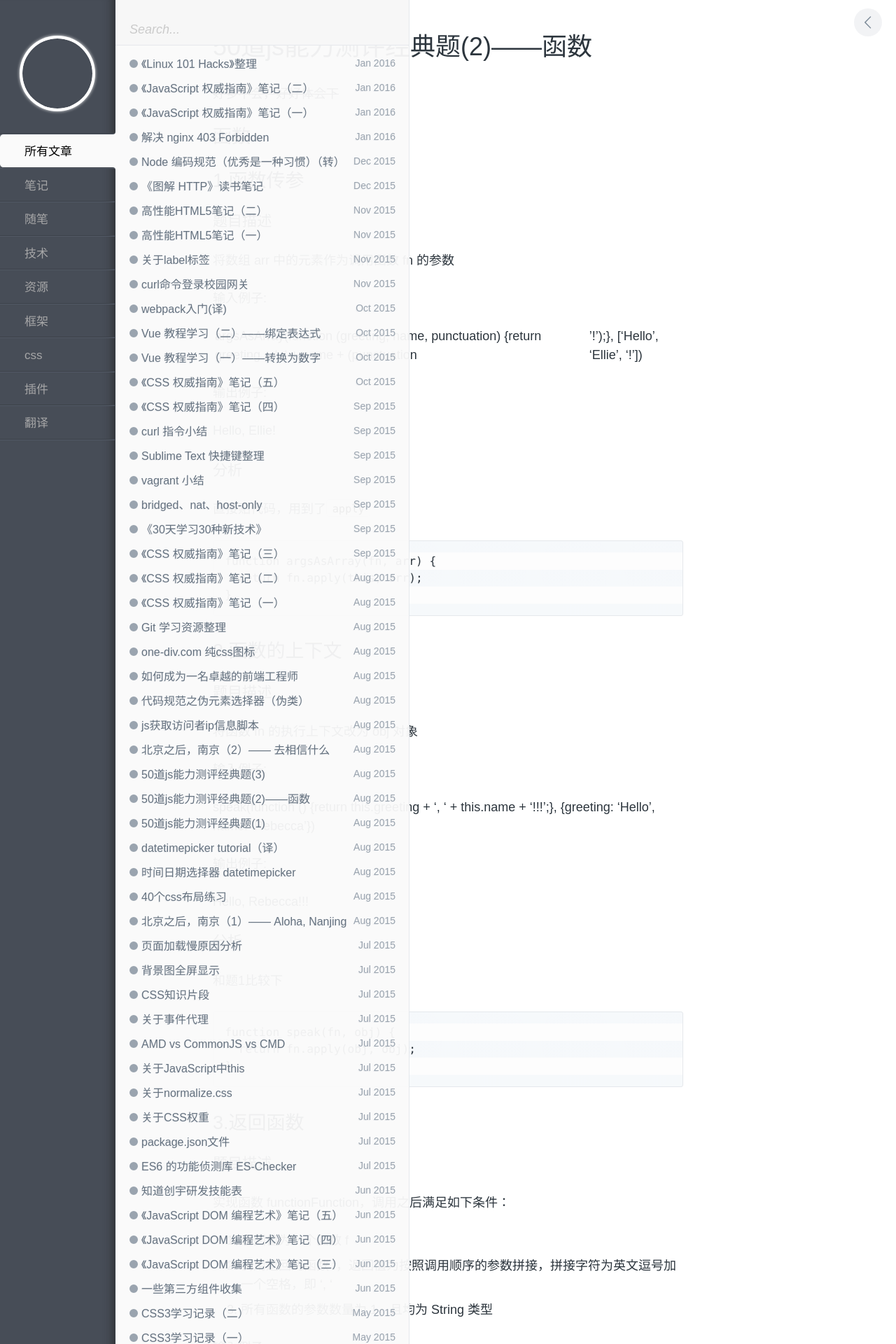
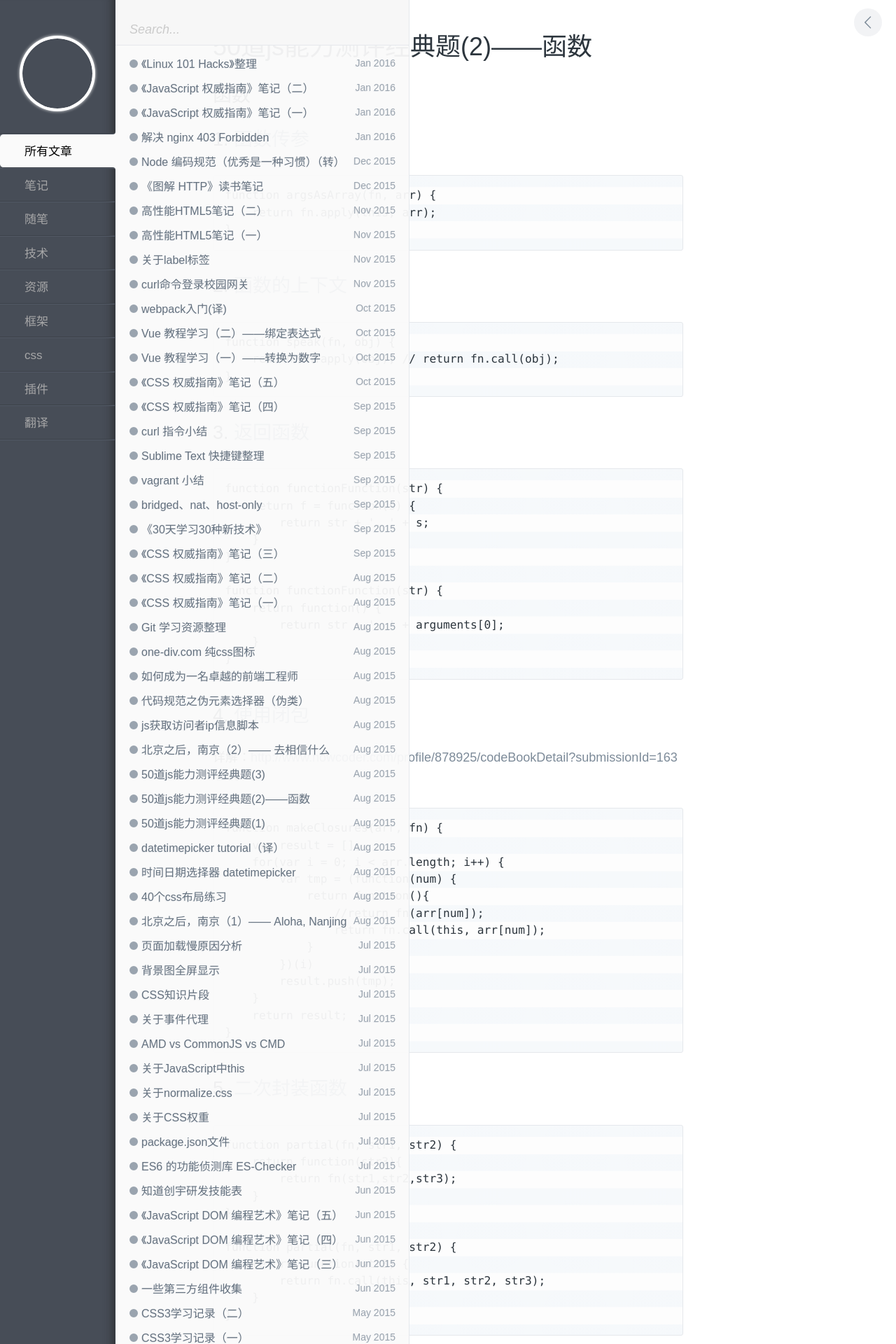
Before and after one commit to byr-gdp/byr-gdp.github.io, a Jekyll site: the page built from _posts/tech/2015-08-12-50-problem-js-assessment-1.md, in a window 1280 px wide. Shown: the top 1920 px of the page at 70% size. Built offline with Jekyll 4.4.1, drawn with Linux system fonts in a browser that asks for light colours; comment, search, counter and statistics services are not loaded; some of the changed text lies outside the part shown.

Commit message:
review function part

```diff
--- a/_posts/tech/2015-08-12-50-problem-js-assessment-1.md
+++ b/_posts/tech/2015-08-12-50-problem-js-assessment-1.md
@@ -7,260 +7,126 @@ description: 50道js能力测评经典题
 
 ---
 
-<del>好多不会，好好体会下</del>
+
 
 # 函数
 
-## 1.函数传参
-
-### 题目描述
-
-将数组 arr 中的元素作为调用函数 fn 的参数
-
-#### 输入例子:
-
-argsAsArray(function (greeting, name, punctuation) {return greeting + ', ' + name + (punctuation || '!');}, ['Hello', 'Ellie', '!'])
-
-#### 输出例子:
-
-Hello, Ellie!
-
-### 分析
-
-直接贴代码，用到了`apply`
+## 1. [函数传参](http://www.nowcoder.com/practice/80365a2685144559817e3d5e0c27f3a8?rp=2&ru=/ta/js-assessment&qru=/ta/js-assessment/question-ranking)
 
 	function argsAsArray(fn, arr) {
-	  return fn.apply(this, arr);
+		return fn.apply(this, arr);
 	}
 
-## 2.函数的上下文
-
-### 题目描述
-
-将函数 fn 的执行上下文改为 obj 对象
-
-#### 输入例子:
-
-speak(function () {return this.greeting + ', ' + this.name + '!!!';}, {greeting: 'Hello', name: 'Rebecca'})
-
-#### 输出例子:
-
-Hello, Rebecca!!!
-
-### 分析
-
-和题1比较下
+## 2. [函数的上下文](http://www.nowcoder.com/practice/5e97b94794bd438f893137b2d3b28a6a?rp=2&ru=/ta/js-assessment&qru=/ta/js-assessment/question-ranking)
 
 	function speak(fn, obj) {
-	  return fn.apply(obj, obj);
+		return fn.apply(obj); // return fn.call(obj);
 	}
 
-## 3.返回函数
-
-### 题目描述
-
-实现函数 functionFunction，调用之后满足如下条件：
-
-1. 返回值为一个函数 f
-2. 调用返回的函数 f，返回值为按照调用顺序的参数拼接，拼接字符为英文逗号加一个空格，即 ', '
-3. 所有函数的参数数量为 1，且均为 String 类型
-
-#### 输入例子:
-
-functionFunction('Hello')('world')
-
-#### 输出例子:
-
-Hello, world
-
-### 代码
+## 3. [返回函数](http://www.nowcoder.com/practice/1f9fd23cdfd14675ab10207191e1d035?rp=2&ru=/ta/js-assessment&qru=/ta/js-assessment/question-ranking)
 
 	function functionFunction(str) {
-	  return f = function(s) {
-        return str + ', ' + s;
-      }
+		return f = function(s) {
+    		return str + ', ' + s;
+    	}
 	}
 
-## 4.使用闭包
+	function functionFunction(str) {
+		return function() {
+    		return str + ', ' + arguments[0];
+    	}
+	}
 
-### 题目描述
+## 4. [使用闭包](http://www.nowcoder.com/practice/578026cd24e3446bbf27fe565473dc26?rp=2&ru=/ta/js-assessment&qru=/ta/js-assessment/question-ranking)
 
-实现函数 makeClosures，调用之后满足如下条件：
-
-1. 返回一个函数数组 result，长度与 arr 相同
-2. 运行 result 中第 i 个函数，即 result[i]()，结果与 fn(arr[i]) 相同
-
-#### 输入例子:
-
-var arr = [1, 2, 3]; var square = function (x) { return x * x; }; var funcs = makeClosures(arr, square); funcs[1]();
-
-**输出例子:**
-
-4
-
-### 分析
+详解：<http://www.nowcoder.com/profile/878925/codeBookDetail?submissionId=1634608>
 
 	function makeClosures(arr, fn) {
-      var result=[];
-      for(var i=0;i<arr.length;i++){
-        result[i]=function(k){
-          return function(){
-            return fn(arr[k]);
-          };
-        }(i)
-      }
-      return result;
+		var result = [];
+    	for(var i = 0; i < arr.length; i++) {
+        	var tmp = (function(num) {
+        		return function(){
+                	//return fn(arr[num]);
+                	return fn.call(this, arr[num]);
+            	}
+       		})(i)
+    		result.push(tmp);
+    	}
+    	return result;
+	}
+
+
+
+## 5. [二次封装函数](http://www.nowcoder.com/practice/fb2d46b99947455a897f2e9fe2268355?rp=2&ru=/ta/js-assessment&qru=/ta/js-assessment/question-ranking)
+
+	function partial(fn, str1, str2) {
+    	return function(str3){
+    		return fn(str1,str2,str3);
+    	}
+	}
+
+	function partial(fn, str1, str2) {
+		return function(str3) {
+        	return fn.call(this, str1, str2, str3);
+    	}
+	}
+
+## 6. [使用 arguments](http://www.nowcoder.com/practice/df84fa320cbe49d3b4a17516974b1136?rp=2&ru=/ta/js-assessment&qru=/ta/js-assessment/question-ranking)
+
+	function useArguments() {
+		var sum = 0;
+    	for(var i=0; i<arguments.length; i++) {
+        	sum += arguments[i];
+      	}
+    	return sum;
     }
 
-## 5.二次封装函数
+## 7. [使用 apply 调用函数](http://www.nowcoder.com/practice/d47b482e7148497582c7a995df51f393?rp=2&ru=/ta/js-assessment&qru=/ta/js-assessment/question-ranking)
 
-### 题目描述
+arguments 不是真正意义上的数组，需要先转换成数组。`var args = Array.prototype.slice.call(arguments)`
 
-已知函数 fn 执行需要 3 个参数。请实现函数 partial，调用之后满足如下条件：
-
-1. 返回一个函数 result，该函数接受一个参数
-2. 执行 result(str3) ，返回的结果与 fn(str1, str2, str3) 一致
-
-#### 输入例子:
-
-var sayIt = function(greeting, name, punctuation) {     return greeting + ', ' + name + (punctuation || '!'); };  partial(sayIt, 'Hello', 'Ellie')('!!!');
-
-#### 输出例子:
-
-Hello, Ellie!!!
-
-### 分析
-
-	function partial(fn, str1, str2) {
-      return function(str3){
-        return fn(str1,str2,str3);
-      }
+	function callIt(fn) {
+    	var arr = [];
+    	for(var i=1; i<arguments.length; i++) {			//注意for循环起始条件
+        	arr.push(arguments[i]);
+    	}
+    	return fn.apply(fn,arr);
 	}
 
-## 6.使用 arguments
+## 8. [二次封装函数](http://www.nowcoder.com/practice/694afeb930f74392bda01a815219d81b?rp=2&ru=/ta/js-assessment&qru=/ta/js-assessment/question-ranking)
 
-### 题目描述
-
-函数 useArguments 可以接收 1 个及以上的参数。请实现函数 useArguments，返回所有调用参数相加后的结果。本题的测试参数全部为 Number 类型，不需考虑参数转换。
-
-#### 输入例子:
-
-useArguments(1, 2, 3, 4)
-
-#### 输出例子:
-
-10
-
-### 代码
-
-	function useArguments() {
-	  var sum = 0;
-      for(var i=0; i<arguments.length; i++) {
-        sum += arguments[i];
-      }
-      return sum;
-    }
-
-## 7.使用 apply 调用函数
-
-### 题目描述
-
-实现函数 callIt，调用之后满足如下条件
-
-1. 返回的结果为调用 fn 之后的结果
-2. fn 的调用参数为 callIt 的第一个参数之后的全部参数
-
-#### 输入例子:
-
-var a = 1; var b = 2; var test = function (first, second) { return first === a && second === b;}; callIt(test, a, b);
-
-#### 输出例子:
-
-true
-
-### 分析
-
-用到 arguments，代码如下：
-
-	function callIt(fn) {
-      var arr = [];
-      for(var i=1; i<arguments.length; i++) {	//注意for循环起始条件
-        arr.push(arguments[i]);
-      }
-      return fn.apply(fn,arr);
-	}
-
-## 8.二次封装函数
-
-### 题目描述
-
-实现函数 partialUsingArguments，调用之后满足如下条件：
-
-1. 返回一个函数 result
-2. 调用 result 之后，返回的结果与调用函数 fn 的结果一致
-3. fn 的调用参数为 partialUsingArguments 的第一个参数之后的全部参数以及 result 的调用参数
-
-#### 输入例子:
-
-var a = 1; var b = 2; var c = 3; var d = 4;var test = function (first, second, third, forth) {return first + second + third + forth;};partialUsingArguments(test, a, b)(c, d);
-
-#### 输出例子:
-
-10
-
-##### 分析
-
-完全不会，贴几个代码来比较下
+arguments 转换数组避免循环的方法尚未测试通过。
 
 	function partialUsingArguments(fn) {
-      var arr = [];
-      for(var i=1;i<arguments.length;i++){
-        arr.push(arguments[i]);
-      }
-      var result = function(){
-        for(var i =0;i<arguments.length;i++){
-            arr.push(arguments[i]);
-        }
-        return fn.apply(this,arr);
-      }
-      return result;
+		var arr = [];
+    	for(var i = 1; i < arguments.length; i++) {
+        	arr.push(arguments[i]);
+    	}
+    	var result = function() {
+        	var arr2 = [];
+        	for(var i = 0; i < arguments.length; i++) {
+            	arr.push(arguments[i]);
+        	}
+        	return fn.apply(this, arr);
+    	}
+    	return result;
 	}
 
 	function partialUsingArguments(fn) {
-      var s=Array.prototype.slice.call(arguments,1);
-      var result=function(){
-        return fn.apply(this,s.concat([].slice.call(arguments)));
-      };
-      return result;
+    	var s=Array.prototype.slice.call(arguments,1);
+    	var result=function(){
+    		return fn.apply(this,s.concat([].slice.call(arguments)));
+    	};
+    	return result;
     }
 
-## 9.柯里化
-
-### 题目描述
-
-已知 fn 为一个预定义函数，实现函数 curryIt，调用之后满足如下条件：
-
-1. 返回一个函数 a，a 的 length 属性值为 1（即显式声明 a 接收一个参数）
-2. 调用 a 之后，返回一个函数 b, b 的 length 属性值为 1
-3. 调用 b 之后，返回一个函数 c, c 的 length 属性值为 1
-4. 调用 c 之后，返回的结果与调用 fn 的返回值一致
-5. fn 的参数依次为函数 a, b, c 的调用参数
-
-#### 输入例子:
-
-var fn = function (a, b, c) {return a + b + c}; curryIt(fn)(1)(2)(3);
-
-#### 输出例子:
-
-6
-
-### 代码
+## 9. [柯里化](http://www.nowcoder.com/practice/bb78d69986794470969674a8b504ac00?rp=2&ru=/ta/js-assessment&qru=/ta/js-assessment/question-ranking)
 
 	function curryIt(fn) {
-	  var arr = [];
-      var len = fn.length;
-      return function(n) {
-        arr.push(n);
-        return arr.length<len?arguments.callee:fn.apply(null,arr);
-      }
+		var arr = [];
+    	var len = fn.length;
+    	return function(n) {
+    		arr.push(n);
+    		return arr.length < len ? arguments.callee : fn.apply(null,arr);
+    	}
     }
```
